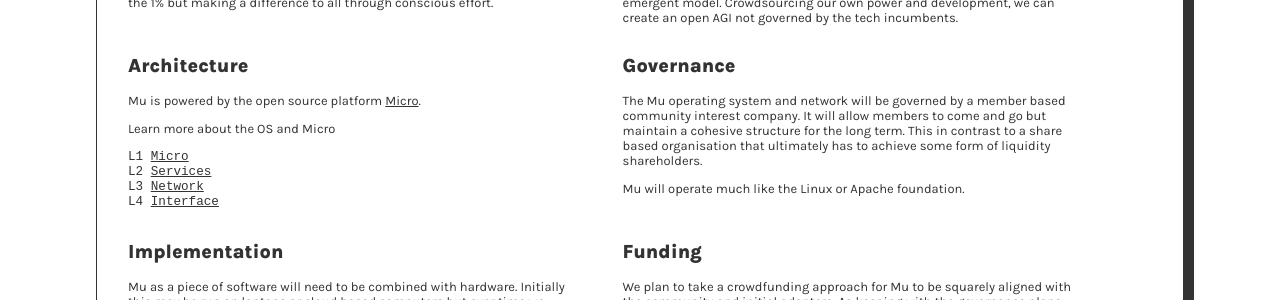
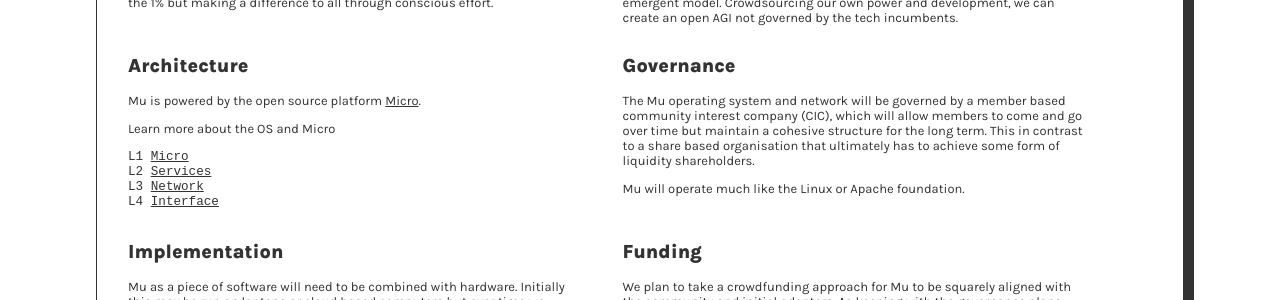
Before and after one commit to muxyz/website, a Jekyll site: the page built from index.md, in a window 1280 px wide. Shown: the part 689-989 px from the top of the page. Built offline with Jekyll 4.4.1, drawn with Linux system fonts in a browser that asks for light colours.

Commit message:
Update index.md

```diff
--- a/index.md
+++ b/index.md
@@ -93,8 +93,8 @@
 <h2>Governance</h2>
 <p>
 The Mu operating system and network will be governed by a member based
-community interest company. It will allow members to come and go
-but maintain a cohesive structure for the long term. This in
+community interest company (CIC), which will allow members to come and go
+over time but maintain a cohesive structure for the long term. This in
 contrast to a share based organisation that ultimately has to
 achieve some form of liquidity shareholders.
 </p>
```
